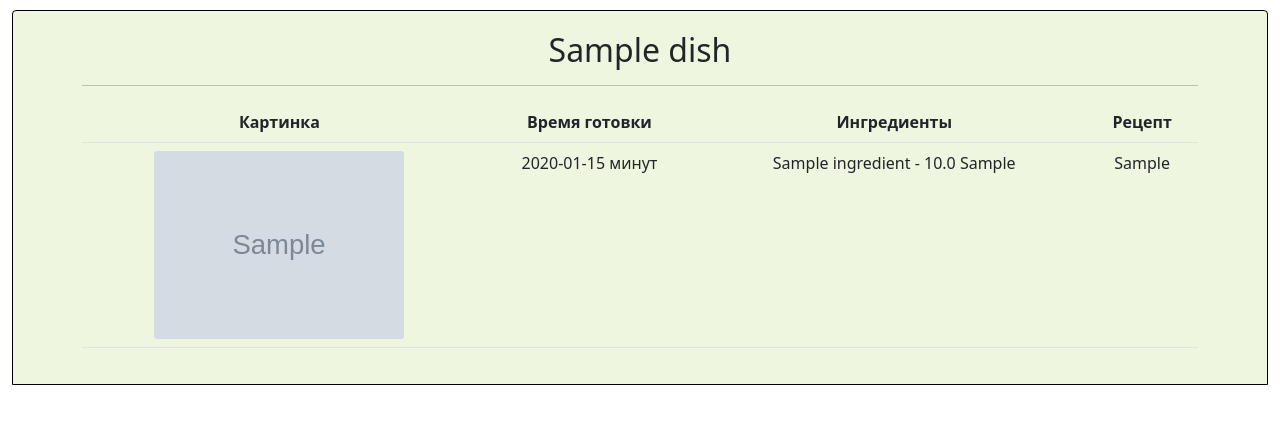
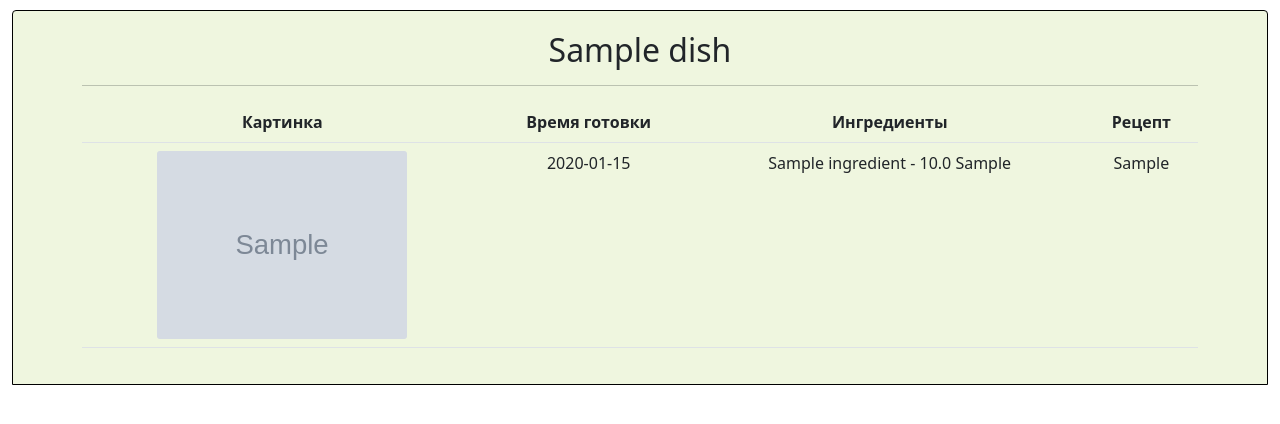
Before and after one commit to devmanorg/foodplan, a Django app: page /recipe/1 in a window 1280 px wide. Shown: the part 56-480 px from the top of the page. Run offline with Django 3.2, Linux system fonts and the light colour scheme; tables that the repository leaves empty hold one stand-in row (values such as "Sample post"); grey boxes marked "Sample" are stand-in pictures; parts of the project's set-up code (start-up, migrations or seed data) failed here and were passed over; some libraries are stand-ins or nearby versions.

```diff
--- a/cuisine/templates/pure_bootstrap/recipe.html
+++ b/cuisine/templates/pure_bootstrap/recipe.html
@@ -19,7 +19,7 @@
 
     <tr>
       <td><img src="{{ recipe.image.url }}" class="card-img" style="max-width: 100"></td>
-      <td>{{ recipe.cooking_time }} минут</td>
+      <td>{{ recipe.cooking_time }}</td>
       <td>
         {% for position in recipe.positions.all %}
           {{ position.ingredient }} - {{ position.quantity }} {{ position.ingredient.units }}<br>
```
